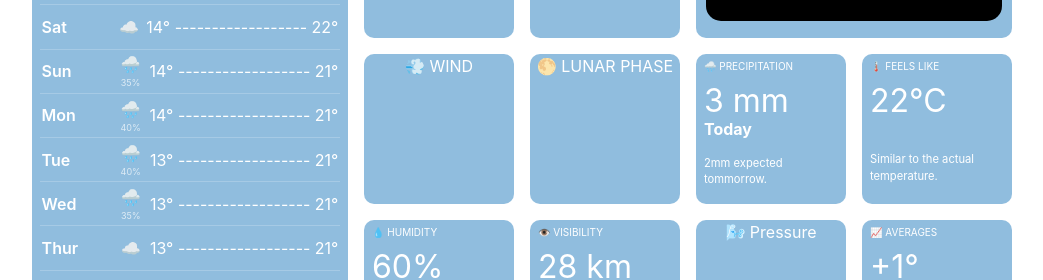
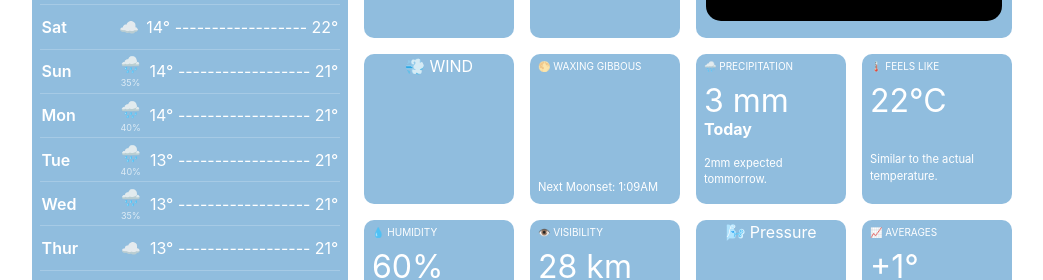
Before and after one commit to IanKaremi/Apple-Weather-Clone, a React (Vite) app in the folder Apple-Weather-Clone/: page / in a window 1280 px wide. Shown: the part 526-806 px from the top of the page, without its empty margins (118-1161 px from the left). Built offline with nearby package versions, Linux system fonts and the light colour scheme.

Commit message:
styled moon applet

```diff
--- a/Apple-Weather-Clone/src/App.css
+++ b/Apple-Weather-Clone/src/App.css
@@ -161,6 +161,20 @@
 }
 .L{
   grid-area: L;
+  display:flex;
+  flex-direction: column;
+  height: 100%; /* Ensure it fills the grid area */
+}
+.L> :nth-child(1){
+  margin: 0.5em 0 0 0.5rem;
+  text-align: left;
+  font-size: x-small;
+}
+.L> :nth-child(2){
+  font-size: 0.7em;
+  margin: auto 0 0 0.5rem;
+  padding-bottom: 0.5rem;
+  text-align: left;
 }
 .P{
   grid-area: P;
--- a/Apple-Weather-Clone/src/App.jsx
+++ b/Apple-Weather-Clone/src/App.jsx
@@ -44,7 +44,8 @@ function App() {
           <div>💨 WIND</div>
         </div>
         <div class="L">
-          🌕 LUNAR PHASE
+          <div>🌕 WAXING GIBBOUS</div>
+          <div> Next Moonset: 1:09AM</div>
         </div>
         <div class="P">
           <div>🌧️ PRECIPITATION</div>
```
